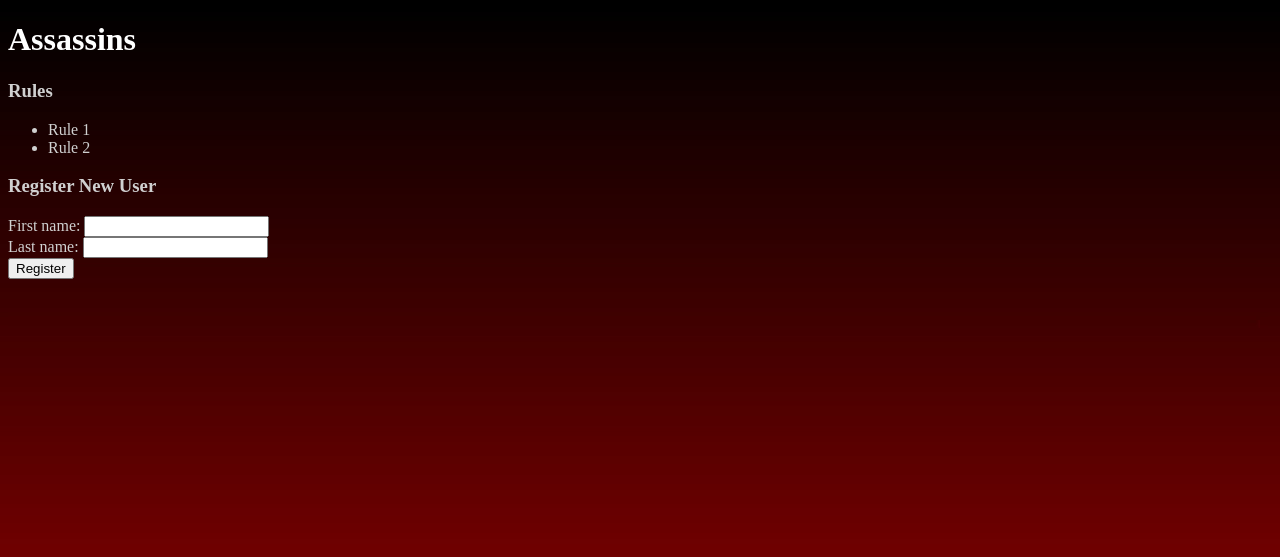
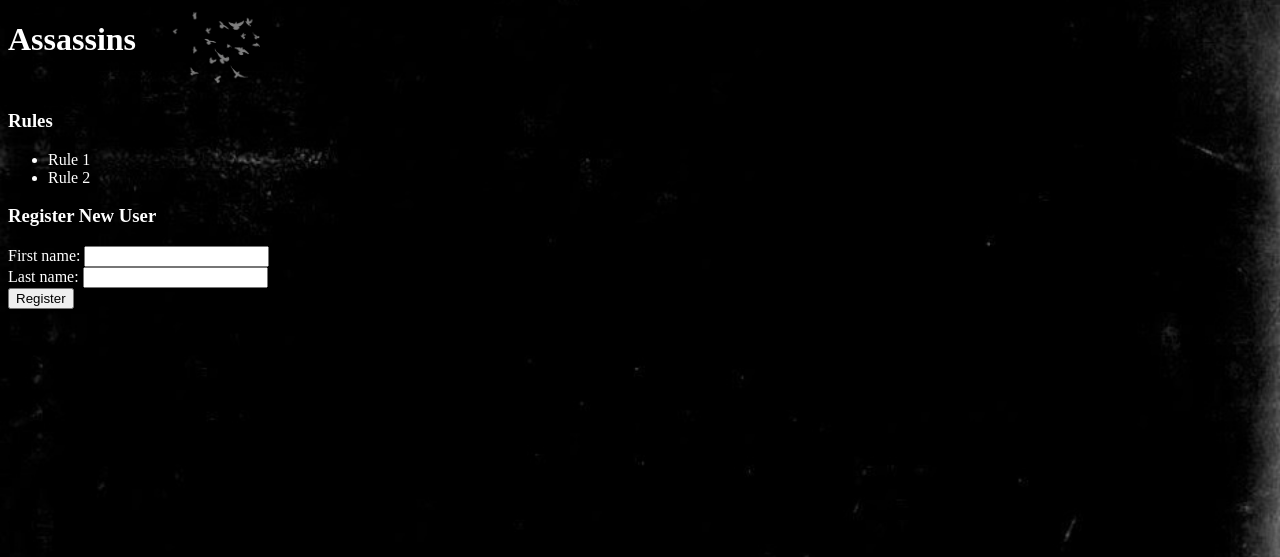
Before and after one commit to covega/assassins, a Django app: template assassins/templates/assassins/register_new_player.html in a window 1280 px wide. Shown: the top 557 px of the page. Run offline with Django 3.2, Linux system fonts and the light colour scheme; the template is opened without the code that fills it, so the values that code supplies are empty.

Commit message:
Changed background and added birds and simple timer

```diff
--- a/TODO.txt
+++ b/TODO.txt
@@ -3,5 +3,5 @@ Implement timing out and dying
 Save details of every kill in the database
 Save number of kills for each person
 Send digests to staff
-Add more quotes
-uncomment emailing the target for every kill
+fix font on flash messages
+fix printing current game ring in email to admin (it showed me twice)
--- a/assassins/management/commands/assign_targets.py
+++ b/assassins/management/commands/assign_targets.py
@@ -33,4 +33,5 @@ class Command(BaseCommand):
         self.stdout.write('Assigning %s target: %s' % (player.full_name(), target.full_name()))
 
         player.target = target
+        player.assign_time = now()
         player.save()
--- a/assassins/models.py
+++ b/assassins/models.py
@@ -24,8 +24,8 @@ class Player(models.Model):
         victim.die()
         self.assign_time = now()
         self.save()
-        #self.emailKillInfoToAdmin(victim, details)
-        #self.emailKillInfoToTarget(victim)
+        self.emailKillInfoToAdmin(victim, details)
+        self.emailKillInfoToTarget(victim)
 
     def die(self):
         self.target = None
--- a/assassins/static/assassins/base.css
+++ b/assassins/static/assassins/base.css
@@ -1,17 +1,65 @@
 @charset "UTF-8";
-body {
-
-    background-image: url(background.jpg);
+html {
+    /*background-color: #6E0000;*/
+    /*background-color: black;
+    background-image: url(background_gothic.jpg);
+    background-repeat: no-repeat;
+    background-size: cover;*/
+    background: url(background_gothic2.jpg) no-repeat center center fixed;
+    background-size: cover;
+    min-width: 100%;
 }
 body h1 {
     color: #FFFFFF;
 }
+body #banner {
+    padding-bottom: 30px;
+}
+body #Quote {
+    color: #D0D0D0;
+}
 body #banner #QuoteText {
     font-family: "MS Serif", "New York", serif;
     font-style: italic;
+}
+
+body #banner #QuoteDetails {
+    font-size: 10px;
+}
+
+.messages {
     color: #D0D0D0;
 }
 
 #content {
-    color: #D0D0D0;
+    color: #FFFFFF;
+    width: 500px;
 }
+
+.sidebar {
+    float: right;
+}
+
+.noTopMargin{
+    margin-top: 0px;
+}
+
+.deadPlayers{
+    list-style-type: none;
+    font-style: italic;
+}
+
+a:link {
+    color: #FFFFFF;
+}
+a:visited {
+    color: #FFFFFF;
+}
+
+img {
+    height: 75px;
+    width: auto;
+    position: absolute;
+    left:170px;
+    top: 10px;
+}
--- a/assassins/templates/assassins/base.html
+++ b/assassins/templates/assassins/base.html
@@ -1,14 +1,19 @@
 <!DOCTYPE html>
 <html lang="en">
+
+<!-- Sneaky... You won't find anything useful here. -->
+
 <head>
-  <title>Assassins</title>
+  <title>{% block title %}Assassins{% endblock %}</title>
 
   <link href="{{ STATIC_URL }}assassins/base.css" rel="stylesheet" type="text/css" />
+  {% block extrahead %} {% endblock %}
 </head>
 
 <body>
   <div id="banner">
     <h1>Assassins</h1>
+    <img id="birds" src="{{ STATIC_URL }}assassins/birds.png">
     {% if quote %}
     <div id="Quote">
       <div id="QuoteText">{{ quote.text }}</div>
--- a/assassins/templates/assassins/dead_player_home.html
+++ b/assassins/templates/assassins/dead_player_home.html
@@ -2,8 +2,10 @@
 
 {% block content %}
 {% if current_player %}
+<div class="sidebar">
 {% include "assassins/living_players_list.html" %}
 {% include "assassins/dead_players_list.html" %}
+</div>
 <p>You have been assassinated...</p>
 {% endif %}
 {% endblock %}
--- a/assassins/templates/assassins/dead_players_list.html
+++ b/assassins/templates/assassins/dead_players_list.html
@@ -1,6 +1,6 @@
 <h3> The Fallen </h3>
 
-<ul>
+<ul class="deadPlayers">
   {% for dead_player in dead_players %}
   <li>{{ dead_player.full_name }}</li>
   {% endfor %}
--- a/assassins/templates/assassins/kill.html
+++ b/assassins/templates/assassins/kill.html
@@ -14,8 +14,9 @@
   <br />
   <input type="hidden" name="target" value="{{ current_player.target.sunetid }}">
   <input type="submit" value="Confirm Kill">
+  <input type="button" value="Nevermind" onClick="location.href='.'">
   <br />
-  <a href=".">Wait! I haven't actually eliminated them yet</a>
+  <a href="."></a>
 </p>
 </form>
 
--- a/assassins/templates/assassins/rules.html
+++ b/assassins/templates/assassins/rules.html
@@ -1,4 +1,4 @@
-<h3> Rules </h3>
+<h3 class="noTopMargin"> Rules </h3>
 
 <ul>
   <li>Rule 1</li>
```
Also changed, not shown: assassins/static/assassins/countdown.js (added, +33 -0 lines), assassins/static/assassins/countdown2.js (added, +17 -0 lines), assassins/templates/assassins/living_player_home.html (+7 -0 lines), assassins/static/assassins/background2.jpg (added), assassins/static/assassins/background3.jpg (added), assassins/static/assassins/background4.jpg (added), assassins/static/assassins/background_gothic.jpg (added), assassins/static/assassins/background_gothic2.jpg (added), assassins/static/assassins/birds.png (added).
